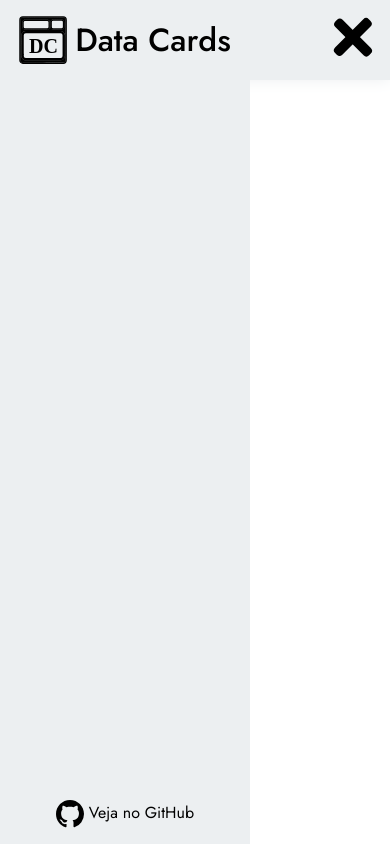
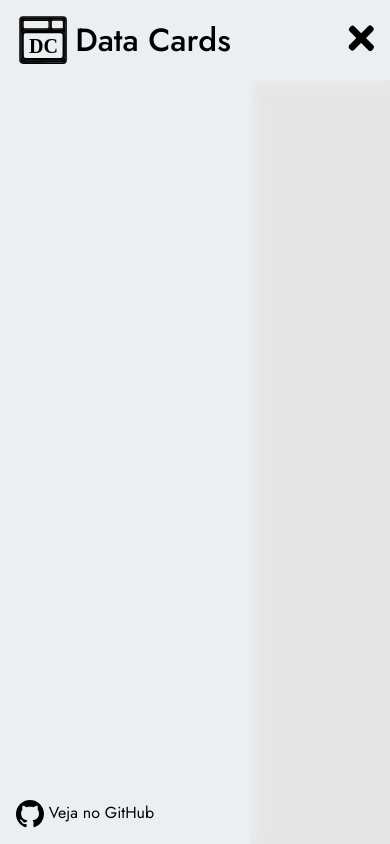
Before and after one commit to luishenriqueturani/DataCards, a plain HTML site: page pages/index.html in a window 390 px wide. Both pictures are taken after a click on the element 354 px from the left and 40 px from the top of the page. Drawn offline with Linux system fonts and the light colour scheme.

Commit message:
Alterações no overlay
Tentei fazer uma function de fadeIn e fadeOut para o  overlay, mas não funcionou. Então ficou sem animação mesmo

```diff
--- a/css/styles.css
+++ b/css/styles.css
@@ -204,7 +204,7 @@ header .github-link svg{
 /* OVERLAY - SIDENAV */
 
 .overlay{
-    background-color: rgba(0, 0, 0, .3);
+    background-color: #000;
     position: fixed;
     top: 0;
     left: 0;
@@ -212,7 +212,13 @@ header .github-link svg{
     width: 100%;
     z-index: 15;
     display: none;
+    opacity: 0;
 }
+.overlay.active{
+    opacity: .1;
+    display: block;
+}
+
 
 /* SIDENAV */
 
@@ -231,6 +237,7 @@ header .github-link svg{
     z-index: 30;
     padding: 16px;
     transition: .3s;
+    box-shadow: 2px 0px 15px var(--cinza-claro);
 }
 
 .sidenav.active{
@@ -250,7 +257,18 @@ header .github-link svg{
     height: max-content;
 }
 
+.sidenav .footer-sidenav{
+    display: flex;
+    align-items: center;
+    justify-content: flex-start;
+    width: 100%;
+}
+
 /* TOGGLE MENU */
+.toggle-menu-img{
+    height: auto;
+    width: 32px;
+}
 .toggle-menu-img rect{
     transition: .5s;
 }
--- a/js/functions.js
+++ b/js/functions.js
@@ -8,6 +8,38 @@ document.addEventListener("DOMContentLoaded", function(e) {
 
         document.querySelector(`#sidenav`).classList.toggle("active");
         this.classList.toggle("active");
+
+        let overlay = document.querySelector(`#overlay`)
+
+        overlay.classList.toggle("active");
+
+        /* if(overlay.classList.contains("active")){
+            fadeIn(overlay, 900, "block", 0.13);
+        }else{
+            fadeOut(overlay, 900);
+        } */
     })
 
 });
+
+function fadeIn(el, time, display, opacity){
+    let transition = time / 10;
+
+    el.style.transition = `${transition}s ease-in-out ${transition}s`;
+
+    el.style.display = display;
+
+    el.style.opacity = opacity;
+
+}
+
+function fadeOut(el, time){
+    let transition = time / 10;
+
+    el.style.transition = `${transition}s ease-in-out ${transition}s`;
+
+    el.style.opacity = 0;
+
+    el.style.display = "none";
+
+}
```
